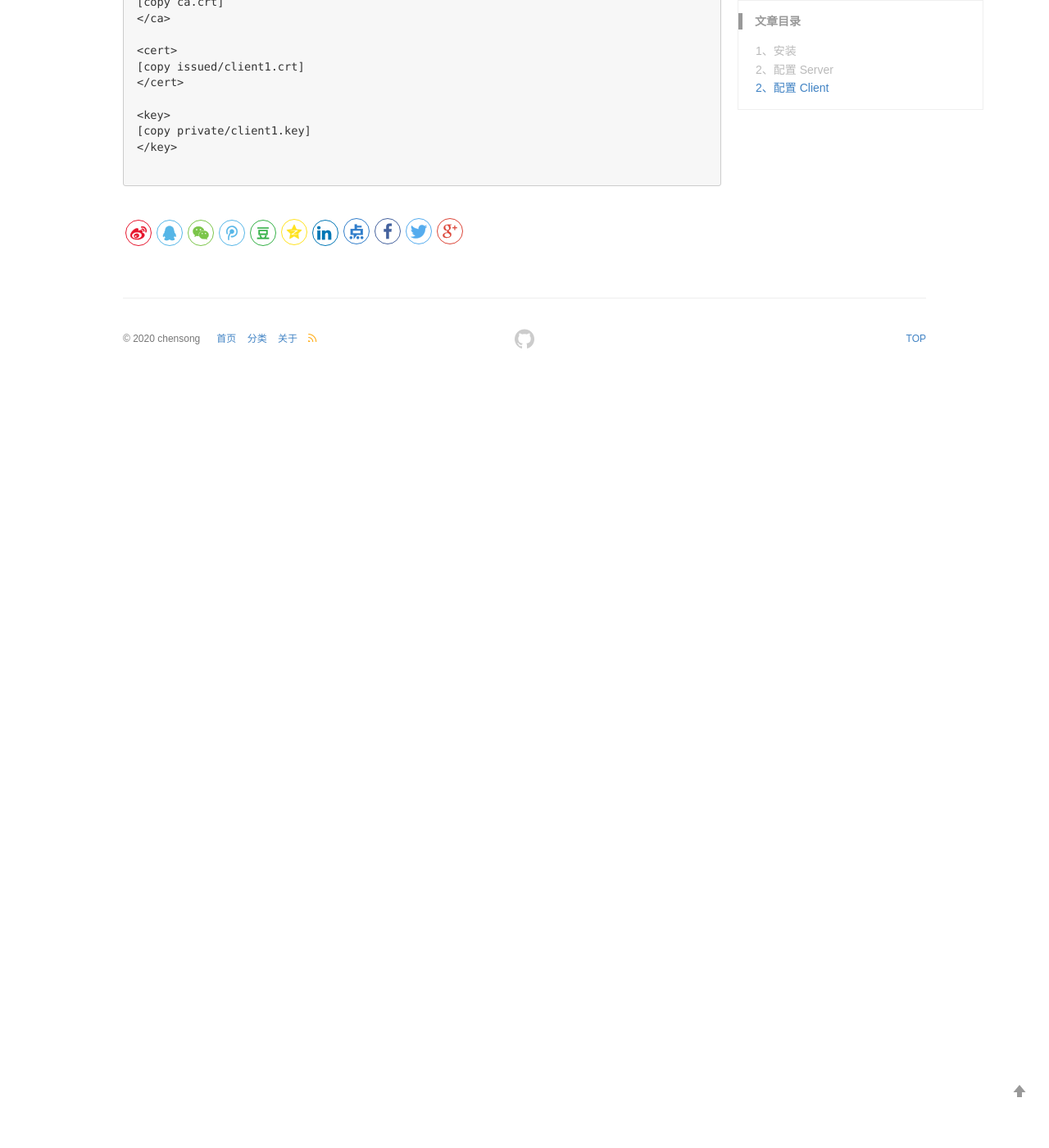
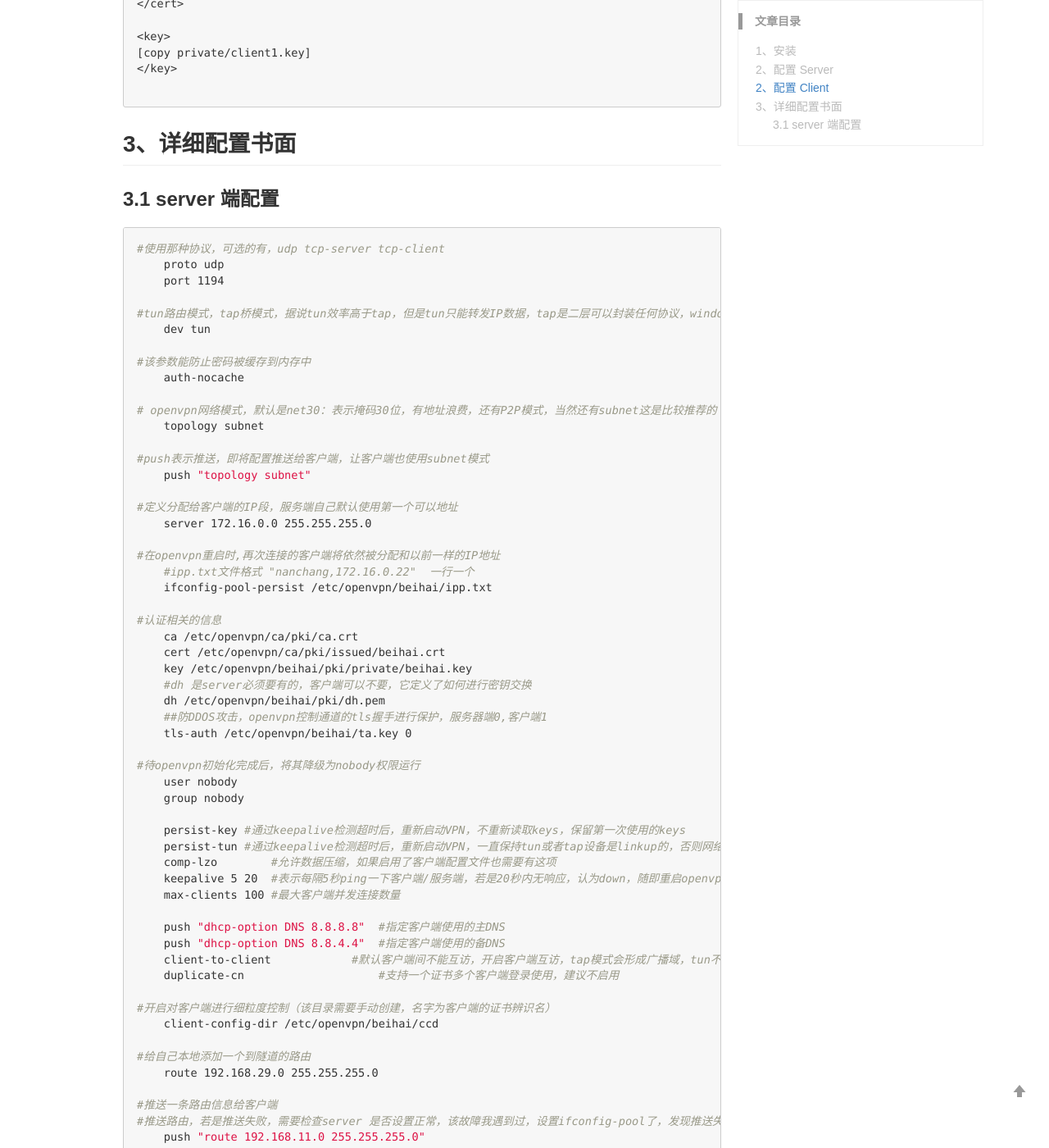
Before and after one commit to chensong/chensong.github.io, a Jekyll site: the page built from _posts/blog/2020-10-19-openwrt-ovpn.md, in a window 1280 px wide and 1400 px high, scrolled down 3034 px. Shown: the whole window at 82% size. Built offline with Jekyll 4.4.1, drawn with Linux system fonts in a browser that asks for light colours; comment, search, counter and statistics services are not loaded; before the commit the page ends 3496 px from its top, so only the background shows below that; some of the changed text lies outside the part shown.

Commit message:
modify ovpn

````diff
--- a/_posts/blog/2020-10-19-openwrt-ovpn.md
+++ b/_posts/blog/2020-10-19-openwrt-ovpn.md
@@ -50,31 +50,24 @@ opkg install openvpn-openssl openvpn-easy-rsa luci-i18n-openvpn-zh-cn
 1. 添加客户端通信 option client_to_client '1'
 1. 添加端口 option port '1194'
 1. 添加协议 option proto 'tcp-server'
+1. openvpn 网络模式，默认是 net30：表示掩码30位，有地址浪费，还有 P2P 模式，当然还有 subnet 这是比较推荐的
+    ```
+    option topology 'subnet'
+    option push 'topology subnet'
+    ```
 1. 添加静态 IP 分配文件 option ifconfig_pool_persist '/etc/openvpn/ipp.txt'
-    ```
+    ```sh
     # 文件格式
     client1,10.0.100.10
     client2,10.0.100.20
-    # tap 模式正常，tun 模式会报错，错误关键词：subnet30 (255.255.255.252)
-    # 以下对应 ip 分别为 10 30 50 70 90
-    client1,10.0.100.8
-    client2,10.0.100.28
-    client3,10.0.100.48
-    client4,10.0.100.68
-    client5,10.0.100.88
-
-    client5,10.0.100.[ip-2]
     ```
 1. 或者添加静态 IP 分配文件目录 option client_config_dir '/etc/openvpn/ccd'
-    ```
-    # 文件格式，每个客户端一个文件，文件名使用 CN 值，例如 ccd/client1
-    # 同上，tap 模式正常，tun 模式使用以下配置
-    # client1
+    ```sh
+    # 文件格式，每个客户端一个文件，文件名使用 CN 值，例如
+    # ccd/client1
     ifconfig-push 10.0.100.10 10.0.100.9
-    # client2
+    # ccd/client2
     ifconfig-push 10.0.100.30 10.0.100.29
-    # ip = 4a+2
-    ifconfig-push 10.0.100.[4a+2] 10.0.100.[4a+1]
     ```
 1. 配置样例 /etc/config/openvpn
     ```
@@ -152,3 +145,101 @@ verb 3
 </key>
 
 ```
+
+## 3、详细配置书面
+
+### 3.1 server 端配置
+```sh
+#使用那种协议，可选的有，udp tcp-server tcp-client
+    proto udp
+    port 1194
+
+#tun路由模式，tap桥模式，据说tun效率高于tap，但是tun只能转发IP数据，tap是二层可以封装任何协议，window下只有tap模式
+    dev tun
+
+#该参数能防止密码被缓存到内存中
+    auth-nocache
+
+# openvpn网络模式，默认是net30：表示掩码30位，有地址浪费，还有P2P模式，当然还有subnet这是比较推荐的
+    topology subnet
+
+#push表示推送，即将配置推送给客户端，让客户端也使用subnet模式
+    push "topology subnet"
+
+#定义分配给客户端的IP段，服务端自己默认使用第一个可以地址
+    server 172.16.0.0 255.255.255.0
+
+#在openvpn重启时,再次连接的客户端将依然被分配和以前一样的IP地址
+    #ipp.txt文件格式 "nanchang,172.16.0.22"  一行一个
+    ifconfig-pool-persist /etc/openvpn/beihai/ipp.txt
+
+#认证相关的信息
+    ca /etc/openvpn/ca/pki/ca.crt
+    cert /etc/openvpn/ca/pki/issued/beihai.crt
+    key /etc/openvpn/beihai/pki/private/beihai.key
+    #dh 是server必须要有的，客户端可以不要，它定义了如何进行密钥交换
+    dh /etc/openvpn/beihai/pki/dh.pem
+    ##防DDOS攻击，openvpn控制通道的tls握手进行保护，服务器端0,客户端1
+    tls-auth /etc/openvpn/beihai/ta.key 0
+
+#待openvpn初始化完成后，将其降级为nobody权限运行
+    user nobody
+    group nobody
+
+    persist-key #通过keepalive检测超时后，重新启动VPN，不重新读取keys，保留第一次使用的keys
+    persist-tun #通过keepalive检测超时后，重新启动VPN，一直保持tun或者tap设备是linkup的，否则网络连接会先linkdown然后linkup
+    comp-lzo        #允许数据压缩，如果启用了客户端配置文件也需要有这项
+    keepalive 5 20  #表示每隔5秒ping一下客户端/服务端，若是20秒内无响应，认为down，随即重启openvpn（强烈开启）
+    max-clients 100 #最大客户端并发连接数量
+
+    push "dhcp-option DNS 8.8.8.8"  #指定客户端使用的主DNS
+    push "dhcp-option DNS 8.8.4.4"  #指定客户端使用的备DNS
+    client-to-client            #默认客户端间不能互访，开启客户端互访，tap模式会形成广播域，tun不会
+    duplicate-cn                    #支持一个证书多个客户端登录使用，建议不启用
+
+#开启对客户端进行细粒度控制（该目录需要手动创建，名字为客户端的证书辨识名）
+    client-config-dir /etc/openvpn/beihai/ccd
+
+#给自己本地添加一个到隧道的路由
+    route 192.168.29.0 255.255.255.0
+
+#推送一条路由信息给客户端
+#推送路由，若是推送失败，需要检查server 是否设置正常，该故障我遇到过，设置ifconfig-pool了，发现推送失效
+    push "route 192.168.11.0 255.255.255.0"
+
+#重定向默认网关
+为什么要重定向网关：vpn客户端是经常出差的，网络环境不安全，希望它将所有流量传到公司，经公司出口
+    #其中包含的flags有"local autolocal def1 bypass-dhcp bypass-dns block-local ipv6 !ipv4"（多个标志之间用空格分隔），
+    #推荐使用def1，它使用0.0.0.0/1和128.0.0.0/1而不是0.0.0.0/0来覆盖默认网关，即有新路由也保留原始默认网关，只是优先匹配而已
+    #block-local 是表示当客户端拨入后，阻断其除与本地网关的访问外，本地的其他IP都不允许访问
+    push "redirect-gateway def1 bypass-dhcp"
+
+#记录日志，每次重新启动openvpn后追加原有的log信息
+    log-append /var/log/openvpn.log
+
+#日志记录级别，可选0-9，0只记录错误信息，4能记录普通的信息，5和6在连接出现问题时能帮助调试，9显示所有信息，甚至连包头等信息都显示（像tcpdump）
+    verb 3
+
+#状态文件：定期(默认60s)把状态信息写到该文件，以便自己写程序计费或者进行其他操作（需要关闭selinux）
+    status /var/log/openvpn-status.log
+
+#相同信息的数量，如果连续出现 20 条相同的信息，将不记录到日志中。
+    mute 20
+```
+
+CCD配置文件语法，CCD能对客户端进行细粒度控制
+```sh
+    ifconfig-push    ：向客户端推送虚拟IP地址，它将会覆盖掉 --config-pool 的动态分配地址
+    local
+    remote-netmask    ：他们的设置相当于--config 选项，用于在客户端机器上远程执行vpn通道的配置
+    push
+    push-reset
+    iroute  ：用于从服务器向特定的客户端生成内部路由，不管客户端从哪里拨入，总是将某个特定子网从服务器路由到客户端，同时需要在服务器端使用 --route 指令添加该系统路由
+    config
+
+#事例
+    cat /etc/openvpn/beihai/ccd/nanchang
+
+ifconfig-push 172.16.0.88 255.255.255.0    #表示给客户端分配一个特定IP地址
+push "redirect-gateway def1 bypass-dhcp"   #重定向默认网关
+```
````
